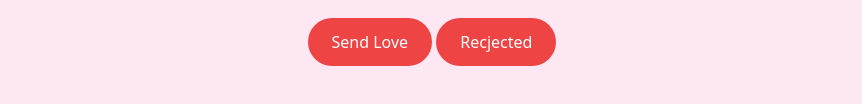
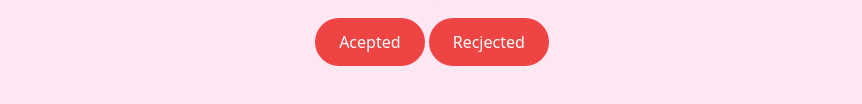
Before and after one commit to MRLIGHT02/Velentine-Day-Animation, a plain HTML site: page index.html in a window 1280 px wide. Shown: the part 506-610 px from the top of the page, without its empty margins (208-1070 px from the left). Drawn offline with nearby package versions, Linux system fonts and the light colour scheme.

Commit message:
Update index.html

```diff
--- a/index.html
+++ b/index.html
@@ -35,7 +35,7 @@
             happier.</p>
         <div class="heart text-red-600 text-9xl mb-8">❤️</div>
         <button class="bg-red-500 text-white px-6 py-3 rounded-full hover:bg-red-600 transition duration-300">
-            Send Love
+            Acepted
         </button>
         <button class="bg-red-500 text-white px-6 py-3 rounded-full hover:bg-red-600 transition duration-300">
             Recjected
```
